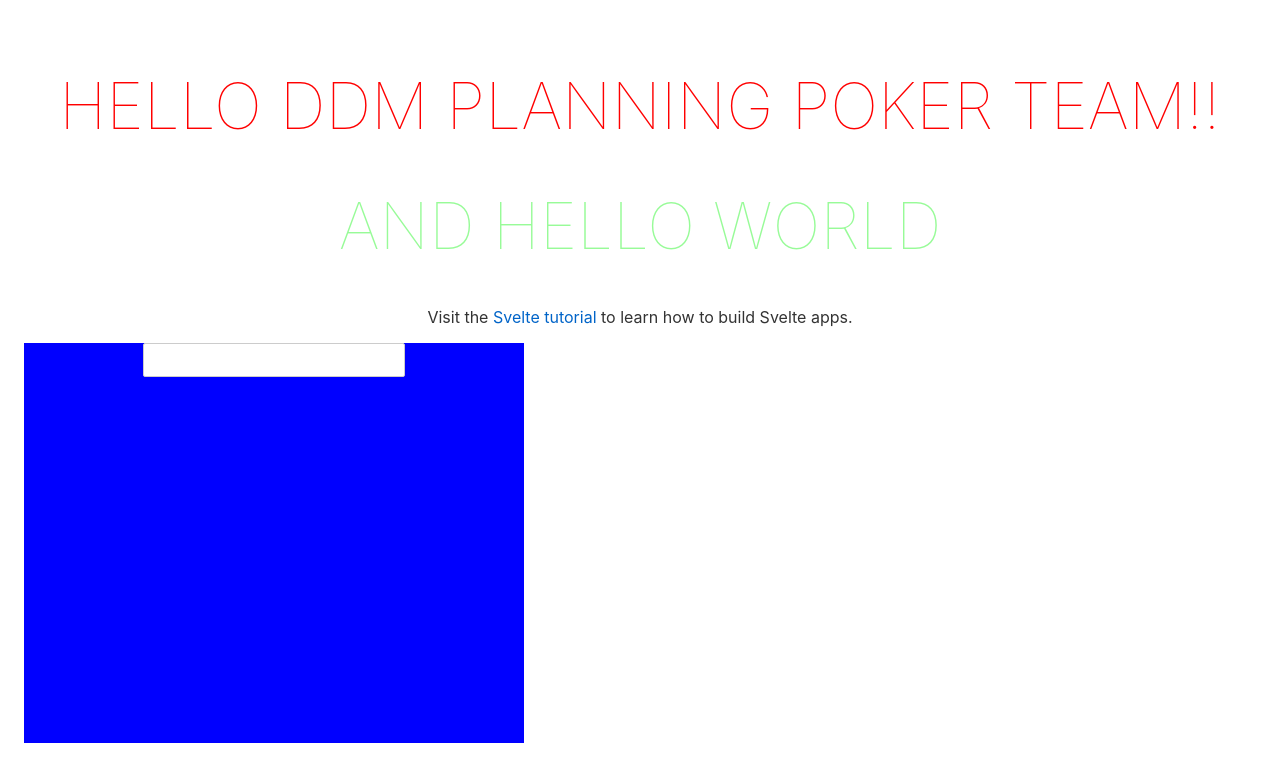
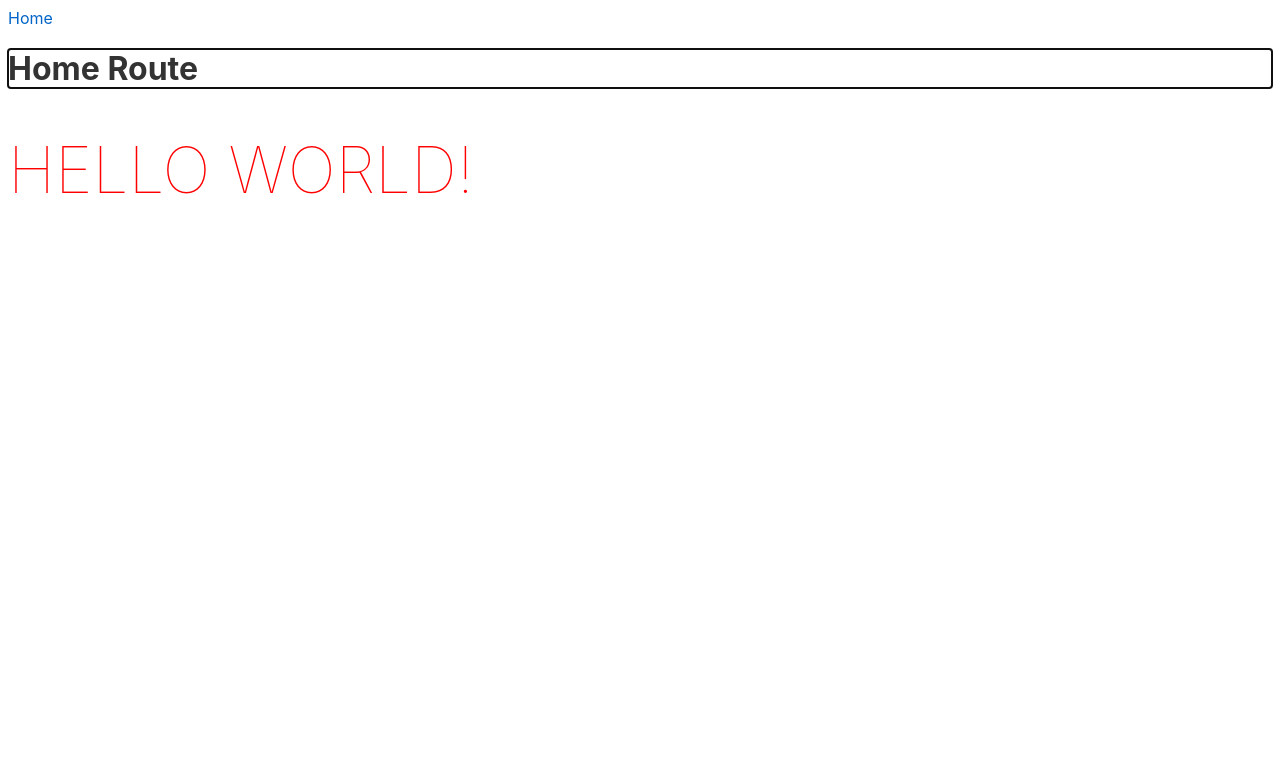
Before and after one commit to LionOnTheWeb/DDM-hackathon-2022-web3-planning-poker, a Svelte app: page / in a window 1280 px wide. Shown: the top 782 px of the page. Built offline with nearby package versions, Linux system fonts and the light colour scheme.

Commit message:
Added routing via svelte-navigator

```diff
--- a/src/App.svelte
+++ b/src/App.svelte
@@ -1,45 +1,61 @@
 <script>
-	export let name;
+	// export let name;
 
 	import Hello from './components/hello.svelte'
+	import { Router, Link, Route } from "svelte-navigator";
+	import Home from "./routes/Home.svelte";
+	import Planning from "./routes/Plan.svelte";
 </script>
 
-<main>
+
+<Router>
+		<nav>
+			<Link to="/">Home</Link>
+		</nav>
+		<div>
+			<Route path="/">
+				<Home/>
+			</Route>
+			<Route path="planning" component={Planning}/>
+		</div>
+</Router>
+
+<!-- <main>
 	<Hello msg={'DDM Planning Poker Team!'}/>
 	<h1>and hello {name}</h1>
 	<p>Visit the <a href="https://svelte.dev/tutorial">Svelte tutorial</a> to learn how to build Svelte apps.</p>
 	<form>
 	<input type="text"/>
 	</form>
-</main>
+</main> -->
 
 
 <style lang="scss">
-	$test-scss-var: palegreen;
+	// $test-scss-var: palegreen;
 
-	main {
-		text-align: center;
-		padding: 1em;
-		max-width: 240px;
-		margin: 0 auto;
-	}
+	// main {
+	// 	text-align: center;
+	// 	padding: 1em;
+	// 	max-width: 240px;
+	// 	margin: 0 auto;
+	// }
 
-	h1 {
-		color: $test-scss-var;
-		text-transform: uppercase;
-		font-size: 4em;
-		font-weight: 100;
-	}
+	// h1 {
+	// 	color: $test-scss-var;
+	// 	text-transform: uppercase;
+	// 	font-size: 4em;
+	// 	font-weight: 100;
+	// }
 
-	@media (min-width: 640px) {
-		main {
-			max-width: none;
-		}
-	}
+	// @media (min-width: 640px) {
+	// 	main {
+	// 		max-width: none;
+	// 	}
+	// }
 
-	form {
-		background-color: blue;
-		height: 400px;
-		width: 500px;
-	}
+	// form {
+	// 	background-color: blue;
+	// 	height: 400px;
+	// 	width: 500px;
+	// }
 </style>
--- /dev/null
+++ b/src/routes/Home.svelte
@@ -0,0 +1,6 @@
+<script>
+import Hello from '../components/hello.svelte'
+</script>
+
+<h1>Home Route</h1>
+<Hello msg="world" />
--- /dev/null
+++ b/src/routes/Plan.svelte
@@ -0,0 +1 @@
+<h1>Planning page</h1>
```
